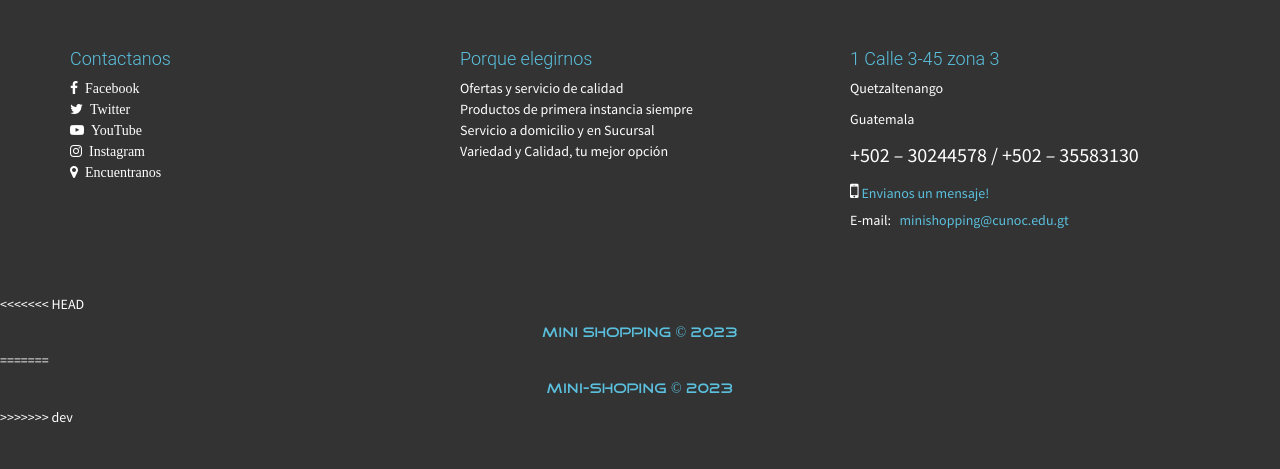
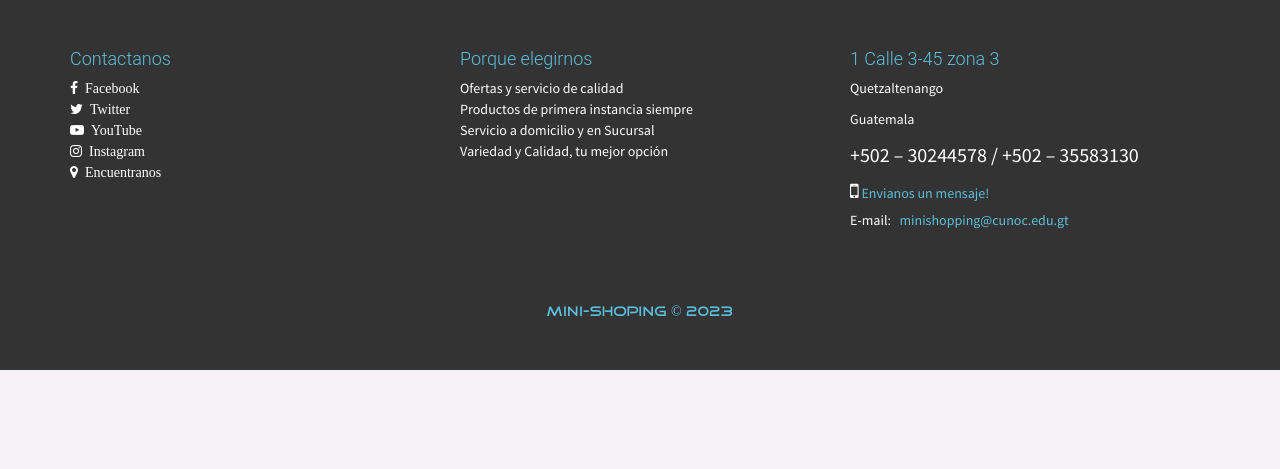
Before and after one commit to Dou2020/Proyect1-TS1, a PHP site: page /index.php in a window 1280 px wide. Shown: the part 1794-2263 px from the top of the page. After the commit the page ends 2164 px from the top, so only its background shows below. Run offline with PHP 8.4, Linux system fonts and the light colour scheme; a user stored in the database is signed in; data that the repository does not hold is empty; a stand-in replaces the project's code that opens the database connection; some libraries are stand-ins or nearby versions.

Commit message:
cambios no registrados

```diff
--- a/src/Vista/references/footer.php
+++ b/src/Vista/references/footer.php
@@ -41,9 +41,5 @@
         </div>
     </div>
     <br><br><br>
-<<<<<<< HEAD
-    <h5 class="text-center tittles-pages-logo text-footer">Mini Shopping &copy; 2023</h5>
-=======
     <h5 class="text-center tittles-pages-logo text-footer">Mini-Shoping &copy; 2023</h5>
->>>>>>> dev
 </footer>
```
